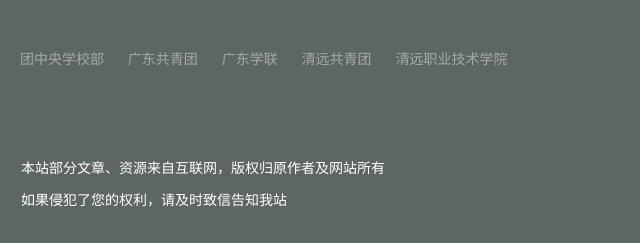
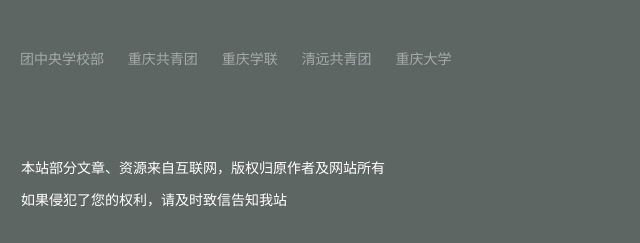
Before and after one commit to Curtain-Ha/Curtain-Ha.github.io, a plain HTML site: page index.html in a window 1280 px wide. Shown: the part 900-1143 px from the top of the page, 144-784 px from the left. Drawn offline with Linux system fonts and the light colour scheme.

Commit message:
修改一定的数据为我的数据

```diff
--- a/index.html
+++ b/index.html
@@ -55,10 +55,10 @@
       <p class="footer-web">
         <a href="http://www.ccyl.org.cn/">共青团中央</a>
         <a href="http://www.ccyl.org.cn/organs/institution/xxb/">团中央学校部</a>
-        <a href="http://www.gdcyl.org/Index.html">广东共青团</a>
-        <a href="http://www.gdcyl.org/xxb/">广东学联</a>
+        <a href="http://www.cqcyl.org/Index.html">重庆共青团</a>
+        <a href="http://www.cqcyl.org/xxb/">重庆学联</a>
         <a href="http://www.qygqt.org/">清远共青团</a>
-        <a href="http://www.qypt.com.cn/">清远职业技术学院</a>
+        <a href="http://www.cqu.edu.cn/">重庆大学</a>
       </p>
       <div class="layui-row footer-contact">
         <div class="layui-col-sm2 layui-col-lg1"><img src="../res/static/img/erweima.png"></div>
```
